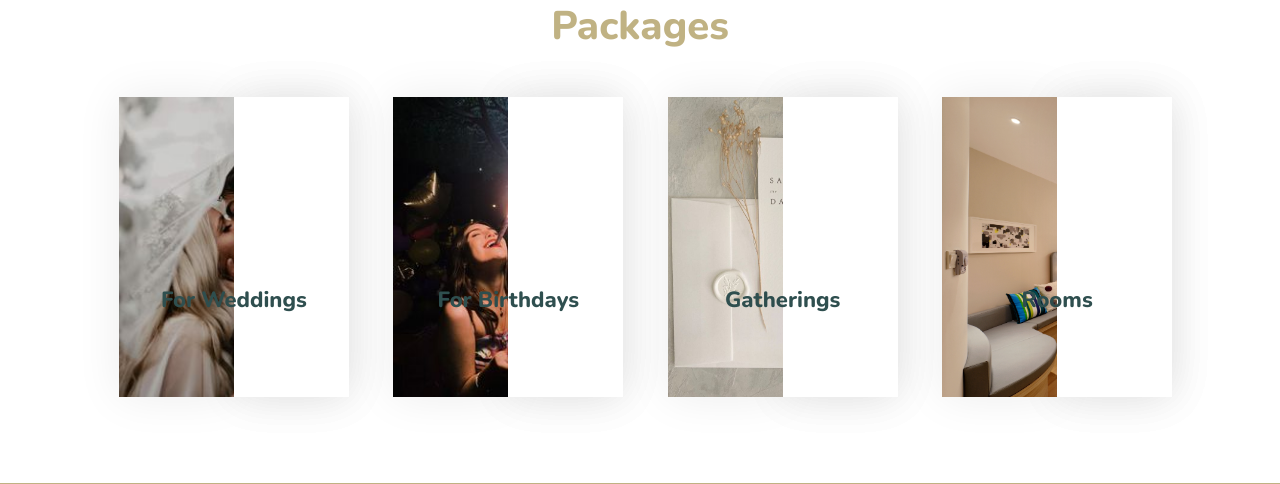
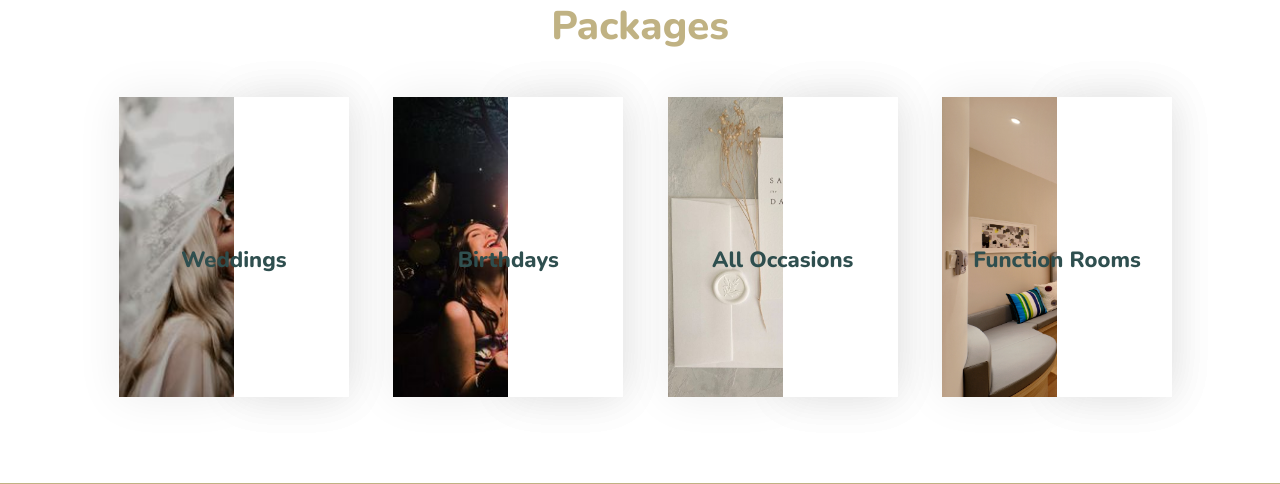
Before and after one commit to Macasaetmicha/EBS, a PHP site: page /Packages.php in a window 1280 px wide. Shown: the part 1179-1663 px from the top of the page. Run offline with PHP 8.4, Linux system fonts and the light colour scheme; some libraries are stand-ins or nearby versions.

Commit message:
Slight changes on the flipping cards
Spacing, and texts. The subpackages will be added later on. as well as its respective details.

```diff
--- a/Packages.php
+++ b/Packages.php
@@ -146,73 +146,73 @@
                     <!-- new row-->
                     <div class="row g-4" >
 
-                        <!-- Wedding -->
+                        <!-- Weddings -->
                         <li class="col-md-3 col-sm-6 col-xs-12">
                             <div class="sf-wrap">
                                 <div class="sf-mdl-left">
                                     <div class="wed-bg">
                                         <img src="img/wedding.jpg" alt="">
                                     </div>
-                                    <h3>For Weddings</h3>
+                                    <h3>Weddings</h3>
                                 </div>
                                 <div class="sf-mdl-right">
                                     <div class="sf-icon">
                                         <i class="fa fa-fw fa-regular fa-rings-weddings fa-4x"></i>
                                     </div>
-                                    <h3>For Weddings</h3>
+                                    <h3>Weddings</h3>
                                 </div>
                                 <div class="sf-mdl-left-full">
-                                    <h3>put deets here</h3>
-                                    <p>Curabitur blandit tempus ardua ridiculus sed magna. Integer legentibus erat a ante historiarum dapibus.</p>
+                                    <h3>Weddings</h3>
+                                    <p>Elevate your wedding day with our all-inclusive package, featuring a stunning venue, custom menu, and personalized decor for a truly unforgettable experience.</p>
                                 </div>
                                 <div class="sf-mdl-right-full">
-                                    <h3><a>put deets here</a></h3>
-                                    <p>Curabitur blandit tempus ardua ridiculus sed magna. Integer legentibus erat a ante historiarum dapibus.</p>
+                                    <h3><a>Weddings</a></h3>
+                                    <p>Elevate your wedding day with our all-inclusive package, featuring a stunning venue, custom menu, and personalized decor for a truly unforgettable experience.</p>
                                 </div>
                             </div>
                         </li>
 
-                        <!-- Birthday -->
+                        <!-- Birthdays -->
                         <li class="col-md-3 col-sm-6 col-xs-12">
                             <div class="sf-wrap">
                                 <div class="sf-mdl-left">
                                     <div class="bday-bg">
                                         <img src="img/BIRTHDAYS.jpg" alt="">
                                     </div>
-                                    <h3>For Birthdays</h3>
+                                    <h3>Birthdays</h3>
                                 </div>
                                 <div class="sf-mdl-right">
-                                    <h3>For Birthdays</h3>
+                                    <h3>Birthdays</h3>
                                 </div>
                                 <div class="sf-mdl-left-full">
-                                    <h3>put deets</h3>
-                                    <p>Hi omnes lingua, institutis, legibus inter se differunt. Donec sed odio operae, eu vulputate felis rhoncus.</p>
+                                    <h3>Birthdays</h3>
+                                    <p>Transform your birthday celebration with our customizable packages, offering themed decor, delectable catering, and entertainment to create an unforgettable party experience for all ages.</p>
                                 </div>
                                 <div class="sf-mdl-right-full">
-                                    <h3>put deets</h3>
-                                    <p>Hi omnes lingua, institutis, legibus inter se differunt. Donec sed odio operae, eu vulputate felis rhoncus.</p>
+                                    <h3>Birthdays</h3>
+                                    <p>Transform your birthday celebration with our customizable packages, offering themed decor, delectable catering, and entertainment to create an unforgettable party experience for all ages.</p>
                                 </div>
                             </div>
                         </li>
-                        <!-- Gatherings -->
+                        <!-- All Occasions -->
                         <li class="col-md-3 col-sm-6 col-xs-12">
                             <div class="sf-wrap">
                                 <div class="sf-mdl-left">
                                     <div class="g-bg">
                                         <img src="img/gatherings.jpg" alt="">
                                     </div>
-                                    <h3>Gatherings</h3>
+                                    <h3>All Occasions</h3>
                                 </div>
                                 <div class="sf-mdl-right">
-                                    <h3>Gatherings</h3>
+                                    <h3>All Occasions</h3>
                                 </div>
                                 <div class="sf-mdl-left-full">
-                                    <h3>deets</h3>
-                                    <p>Nec dubitamus multa iter quae et nos invenerat. Ullamco laboris nisi ut aliquid ex ea commodi consequat.</p>
+                                    <h3>All Occasions</h3>
+                                    <p>Make any occasion extraordinary with our all-inclusive event packages, offering versatile venues, expert planning, and personalized details to ensure unforgettable moments.</p>
                                 </div>
                                 <div class="sf-mdl-right-full">
-                                    <h3>deets</h3>
-                                    <p>Nec dubitamus multa iter quae et nos invenerat. Nigga laboris nisi ut aliquid ex ea commodi consequat.</p>
+                                    <h3>All Occasions</h3>
+                                    <p>Make any occasion extraordinary with our all-inclusive event packages, offering versatile venues, expert planning, and personalized details to ensure unforgettable moments.</p>
                                 </div>
                             </div>
                         </li>
@@ -224,18 +224,18 @@
                                     <div class="rooms-bg">
                                         <img src="img/rooms.jpg" alt="">
                                     </div>
-                                    <h3>Rooms</h3>
+                                    <h3>Function Rooms</h3>
                                 </div>
                                 <div class="sf-mdl-right">
-                                    <h3>Rooms</h3>
+                                    <h3>Function Rooms</h3>
                                 </div>
                                 <div class="sf-mdl-left-full">
-                                    <h3>deets</h3>
-                                    <p>Morbi fringilla convallis sapien, id pulvinar odio volutpat. Contra legem facit qui id facit quod lex prohibet.</p>
+                                    <h3>Function Rooms</h3>
+                                    <p>Our function rooms provide a versatile and elegant space to host events, from corporate meetings to social gatherings, offering the ideal setting for a wide range of occasions.</p>
                                 </div>
                                 <div class="sf-mdl-right-full">
-                                    <h3>deets</h3>
-                                    <p>Morbin time fringilla convallis sapien, id pulvinar odio volutpat. Contra legem facit qui id facit quod lex prohibet.</p>
+                                    <h3>Function Rooms</h3>
+                                    <p>Our function rooms provide a versatile and elegant space to host events, from corporate meetings to social gatherings, offering the ideal setting for a wide range of occasions.</p>
                                 </div>
                             </div>
                         </li>
--- a/css/style.css
+++ b/css/style.css
@@ -573,14 +573,14 @@
     position: absolute;
     text-align: center;
     left: 0;
-    top: 190px;
+    top: 50%;
 }
 
 .sf-wrap div p {
     padding: 0 10%;
     line-height: 18px;
     font-size: 14px;
-    top: 180px;
+    top: 7%;
 }
 
 .sf-wrap div.sf-mdl-right h3,
@@ -596,7 +596,7 @@
 
 .sf-wrap div.sf-mdl-left-full h3,
 .sf-wrap div.sf-mdl-right-full h3 {
-    top: 175px;
+    top: 10%;
 }
 
     p{
```
